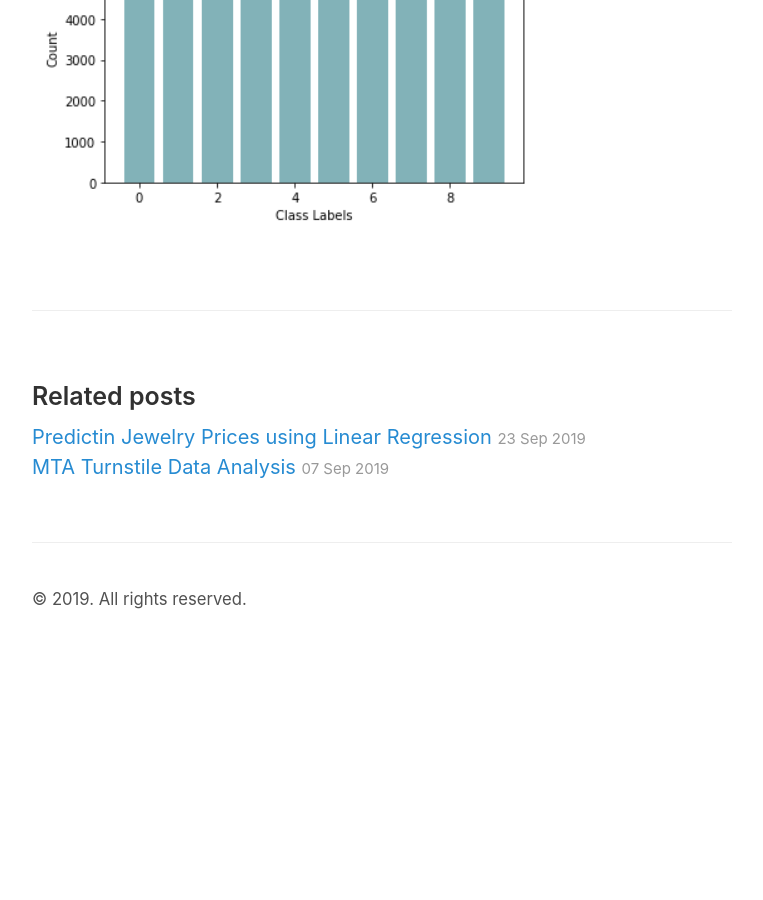
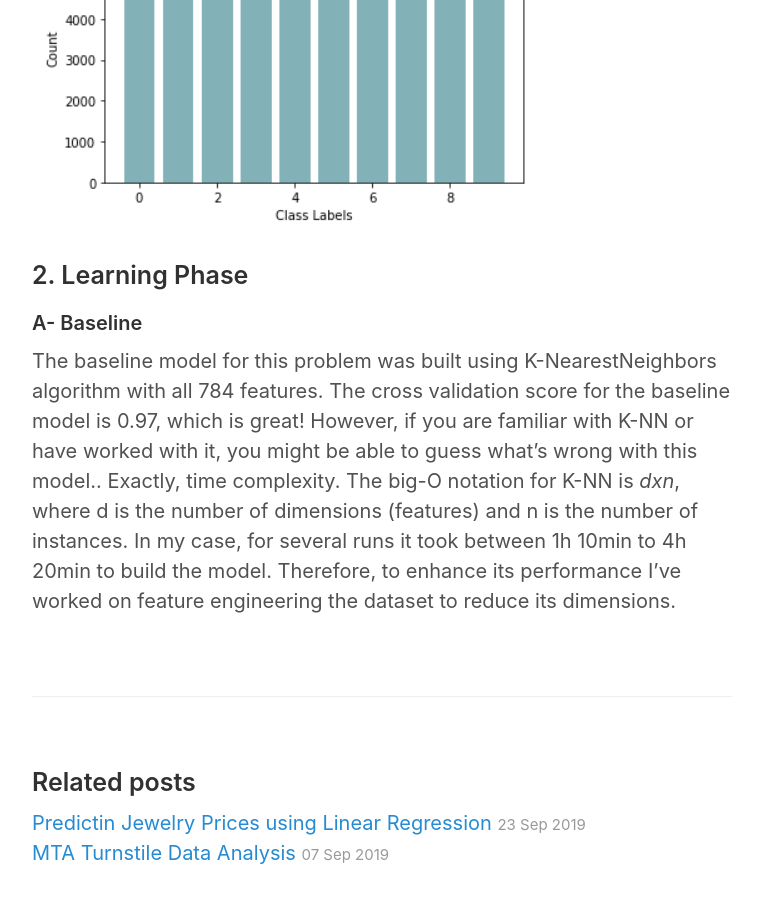
Before and after one commit to reemalmuqbil/reemalmuqbil.github.io, a Jekyll site: the page built from _posts/2019-10-12-Digits-Recognition-Using-KNN-Machine-Learning-Algorithm.md, in a window 1280 px wide and 900 px high, scrolled down 2019 px. Shown: the whole window, without its empty margins (258-1021 px from the left). Built offline with Jekyll 4.4.1, drawn with Linux system fonts in a browser that asks for light colours; before the commit the page ends 2672 px from its top, so only the background shows below that.

Commit message:
added baseline for digits recognition

```diff
--- a/_posts/2019-10-12-Digits-Recognition-Using-KNN-Machine-Learning-Algorithm.md
+++ b/_posts/2019-10-12-Digits-Recognition-Using-KNN-Machine-Learning-Algorithm.md
@@ -19,3 +19,7 @@ Let's take a look at what the features represent after reshaping the 784 feature
 
 And the barchart below represents the classes distribution for this dataset, this shows that we don't have to worry about class imbalance issues because the dataset is fairly balanced.
 ![target-dist]({{site.url}}/images/digits-recognition/target-distribution.png)
+
+### 2. Learning Phase
+#### A- Baseline
+The baseline model for this problem was built using K-NearestNeighbors algorithm with all 784 features. The cross validation score for the baseline model is 0.97, which is great! However, if you are familiar with K-NN or have worked with it, you might be able to guess what's wrong with this model.. Exactly, time complexity. The big-O notation for K-NN is _dxn_, where d is the number of dimensions (features) and n is the number of instances. In my case, for several runs it took between 1h 10min to 4h 20min to build the model. Therefore, to enhance its performance I've worked on feature engineering the dataset to reduce its dimensions.
```
